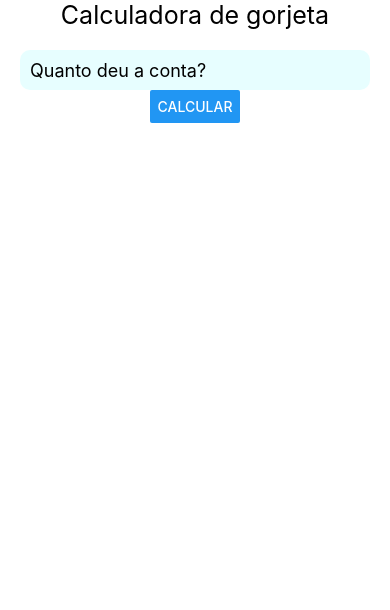
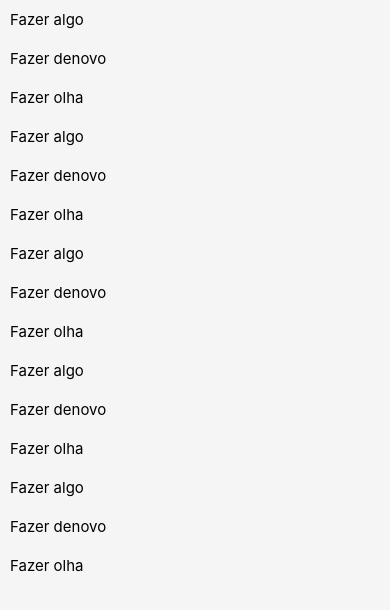
Before and after one commit to johnsanttos/Meus-estudos, a React Native app in the folder AppCalculadora/: screen / in a window 390 px wide. Shown: the top 610 px of the page. Built offline with nearby package versions, Linux system fonts and the light colour scheme.

Commit message:
Commit listas react native

```diff
--- a/AppCalculadora/App.js
+++ b/AppCalculadora/App.js
@@ -1,63 +1,33 @@
-import React, {useState} from 'react';
-import { View, SafeAreaView, StyleSheet, Text,TextInput, Button} from 'react-native';
+import React,{useEffect} from 'react';
+import { View, Text } from 'react-native';
+import Css from './src/estilos/estilos'
+import lista from './src/lista'
 
-export default function() {
+import { Alert } from 'react-native';
 
-  const [conta, setConta] = useState('');
-  const [gorjeta, setGorjeta] = useState ('0')
 
-  const calc = () => {
-      let nConta = parseFloat (conta); //
-      if (nConta) {
-
-        setGorjeta(10/100 * nConta )
-
-      } else {
-        alert ('Digite o valor da conta')
-      }
-  }
-
-  return (
-<SafeAreaView style={{
-                                flex:1,
-                                alignItems:'center'
-
-                            }}>
-
-                              <Text
-                              style ={{
-                                fontSize: 25,
-                                color: '#000'
-                              }}
-                              > Calculadora de gorjeta </Text>
-
-                              <TextInput
-                              style ={{
-                              width: 350,
-                              height:40,
-                              fontSize:18,
-                              backgroundColor: '#e7feff',
-                              marginTop:20,
-                              borderRadius:10,
-                              padding:10
-
-                              }}
-                              placeholder = "Quanto deu a conta?"
-                              placeholderTextColor ='#000'
-                              keyboardType ='numeric'
-                              value ={conta}
-                              onChangeText = {n=>setConta (n)}
-                              />
-
-                              <Button style= {{
-                                marginTop: 10,
-                              }}
-                              title ='Calcular' onPress ={calc}
-
-                              />
+export default function AppCalculadora() {
 
 
 
-</SafeAreaView>
+
+ return (
+ <View style = {Css.container}>
+
+{lista.map(item => {
+return (
+
+<View style= {{padding: 10,}}>
+
+<Text style= {{fontSize: 15,}}>
+
+{item.task} </Text>
+</View>
+)
+
+})}
+
+
+ </View>
   );
 }
--- /dev/null
+++ b/AppCalculadora/src/estilos/estilos.js
@@ -0,0 +1,16 @@
+import { StyleSheet } from 'react-native'
+
+export default StyleSheet.create({
+
+container: {
+    flex:1,
+    backgroundColor: '#f5f5f5'
+},
+
+title:{
+    fontSize: 18,
+    fontWeight: 'bold',
+    color: '#fff'
+},
+
+})
--- /dev/null
+++ b/AppCalculadora/src/lista.js
@@ -0,0 +1,17 @@
+export default [
+{task: 'Fazer algo', done: false},
+{task: 'Fazer denovo', done: true},
+{task: 'Fazer olha', done: false},
+{task: 'Fazer algo', done: false},
+{task: 'Fazer denovo', done: true},
+{task: 'Fazer olha', done: false},
+{task: 'Fazer algo', done: false},
+{task: 'Fazer denovo', done: true},
+{task: 'Fazer olha', done: false},
+{task: 'Fazer algo', done: false},
+{task: 'Fazer denovo', done: true},
+{task: 'Fazer olha', done: false},
+{task: 'Fazer algo', done: false},
+{task: 'Fazer denovo', done: true},
+{task: 'Fazer olha', done: false},
+]
```
